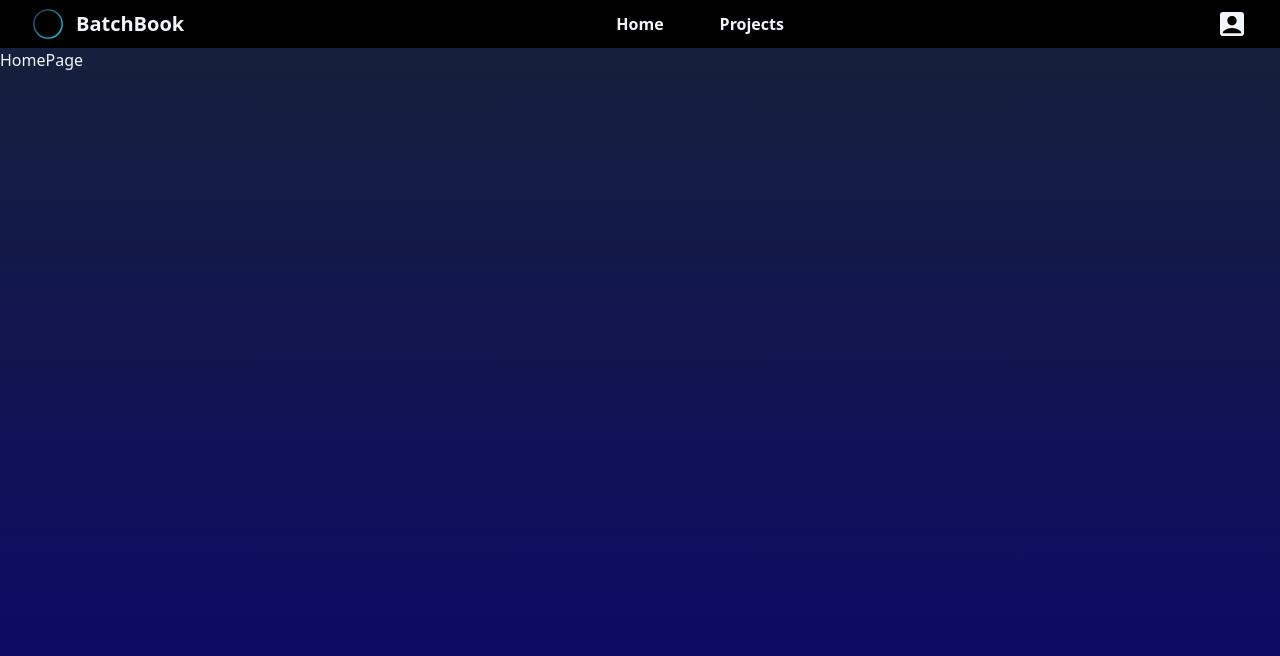
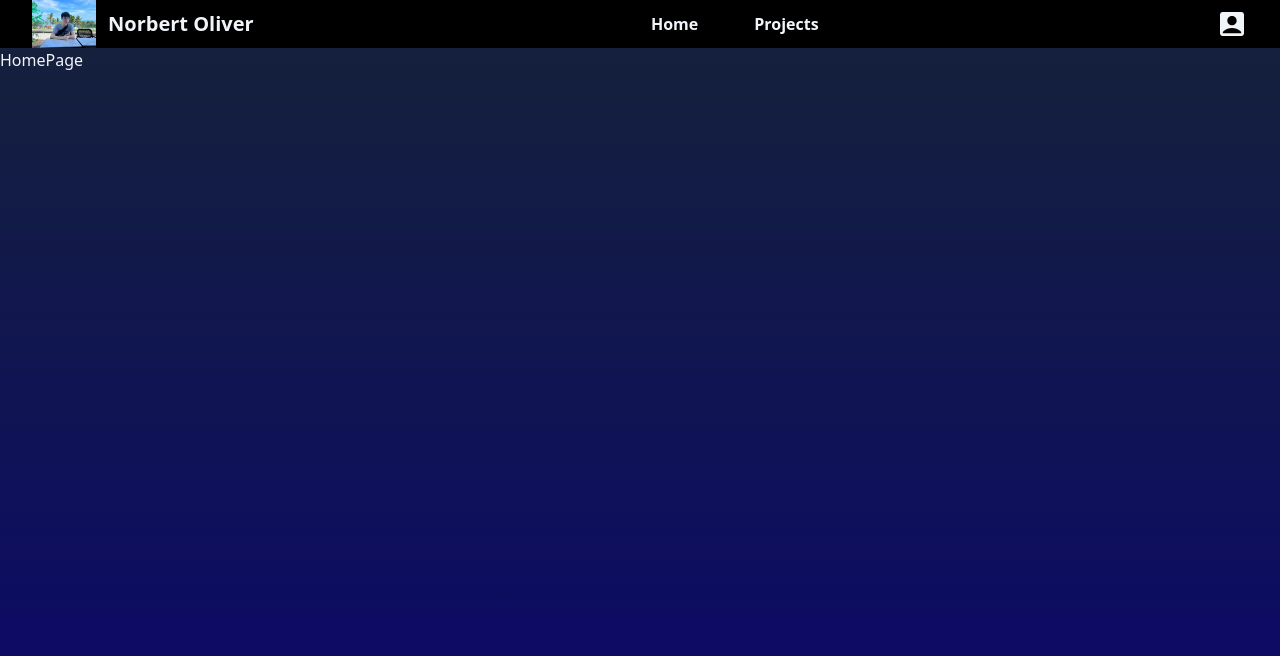
Before and after one commit to pewpewnor/old-portfolio-website, a Next.js app: page / in a window 1280 px wide. Shown: the top 656 px of the page. Built offline with nearby package versions, Linux system fonts and the light colour scheme.

Commit message:
feat: use self picture

```diff
--- a/src/components/layouts/Navbar.tsx
+++ b/src/components/layouts/Navbar.tsx
@@ -21,13 +21,10 @@ const Navbar: FC<NavbarProps> = (props: NavbarProps) => {
 			<div className="flex h-12 items-center justify-between px-8">
 				{/* Logo container */}
 				<div className="logo flex items-center justify-between gap-x-3">
-					<Image
-						src="/batchbook-logo.svg"
-						width="32"
-						height="32"
-						alt="logo"
-					/>
-					<h1 className="select-none text-xl font-bold">BatchBook</h1>
+					<Image src="/ocean.jpg" width="64" height="64" alt="logo" />
+					<h1 className="select-none text-xl font-bold">
+						Norbert Oliver
+					</h1>
 				</div>
 
 				{/* Navigation links */}
```
Also changed, not shown: public/ocean.jpg (added).
